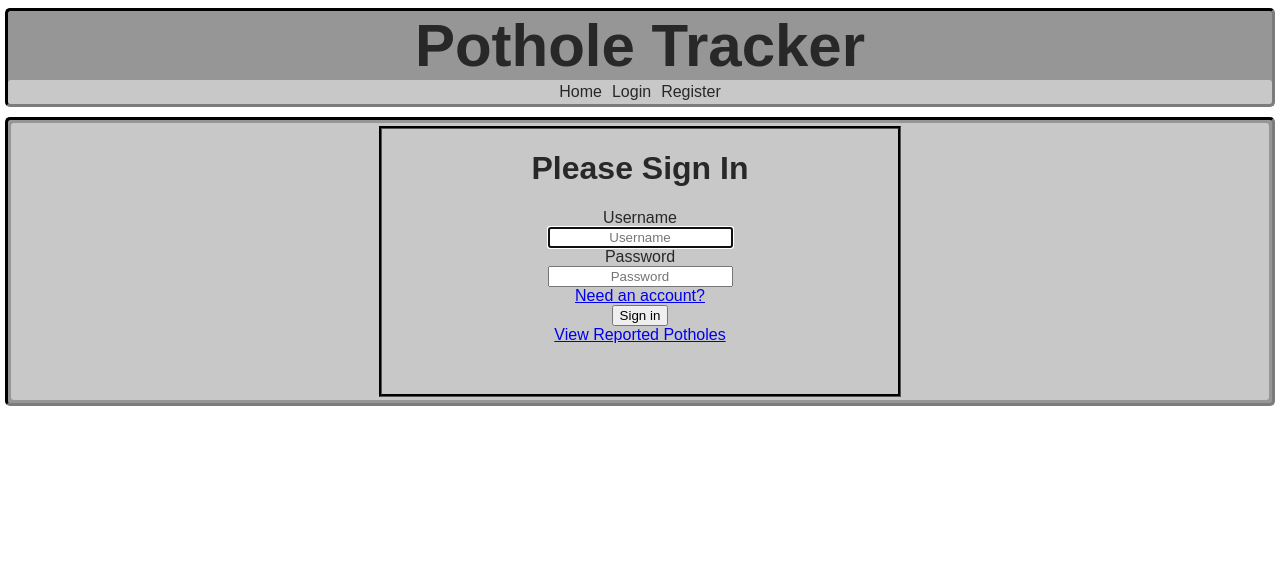
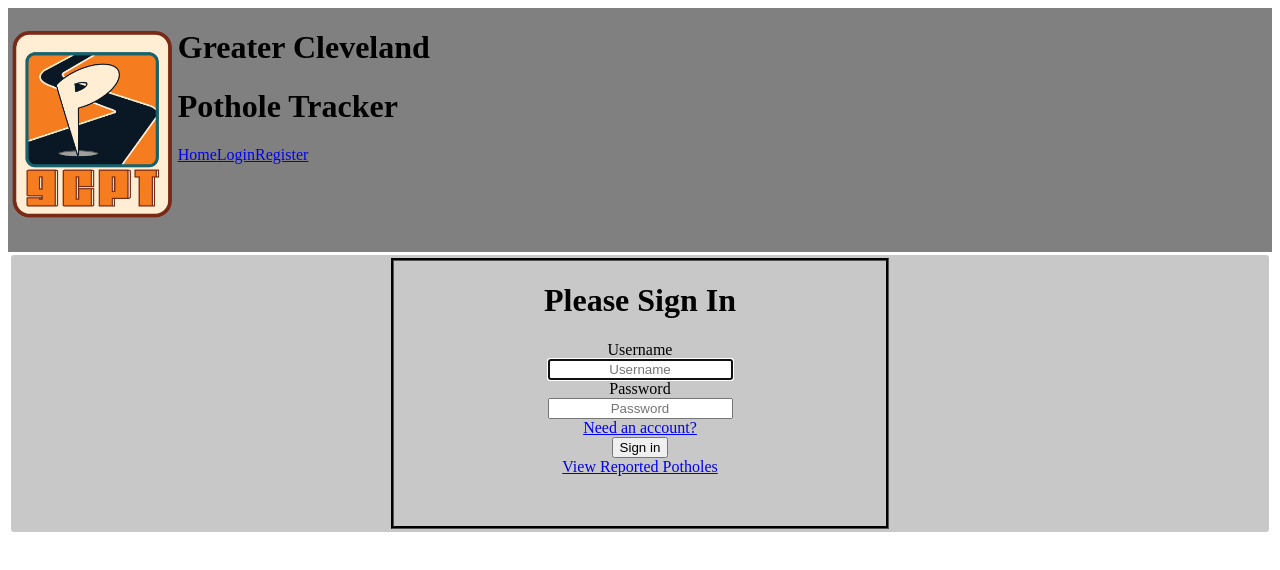
Before and after one commit to willsummy/TE-FinalCapstone, a Vue app in the folder vue/: page /login in a window 1280 px wide. Shown: the top 570 px of the page. Built offline with nearby package versions, Linux system fonts and the light colour scheme; no server answers.

Commit message:
Starting Flexboxes

```diff
--- a/vue/src/App.vue
+++ b/vue/src/App.vue
@@ -1,13 +1,20 @@
 <template>
   <div id="app">
     <div id="header">
-      <h1 id="title">Pothole Tracker</h1>
-      <div id="nav">
-        <router-link id='homelink' class="routerlink" v-bind:class="{ bold: $route.path == '/' }" v-bind:to="{ name: 'home' }">Home</router-link>
-        <router-link id='loginlink' class="routerlink" v-bind:class="{ bold: $route.path == '/login' }" v-bind:to="{ name: 'login' }" v-if="$store.state.token == ''">Login</router-link>
-        <router-link id='registerlink' class="routerlink" v-bind:class="{ bold: $route.path == '/register' }" v-bind:to="{ name: 'register' }" v-if="$store.state.token == ''">Register</router-link>
-        <router-link id='logoutlink' class="routerlink" v-bind:to="{ name: 'logout' }" v-if="$store.state.token != ''">Logout</router-link>
+      <div>
+        <img src="./img/logo.png" alt="">
       </div>
+      <div>
+        <h1 id="title1">Greater Cleveland</h1>
+        <h1 id="title2">Pothole Tracker</h1>
+        <div id="nav">
+          <router-link id='homelink' class="routerlink" v-bind:class="{ bold: $route.path == '/' }" v-bind:to="{ name: 'home' }">Home</router-link>
+          <router-link id='loginlink' class="routerlink" v-bind:class="{ bold: $route.path == '/login' }" v-bind:to="{ name: 'login' }" v-if="$store.state.token == ''">Login</router-link>
+          <router-link id='registerlink' class="routerlink" v-bind:class="{ bold: $route.path == '/register' }" v-bind:to="{ name: 'register' }" v-if="$store.state.token == ''">Register</router-link>
+          <router-link id='logoutlink' class="routerlink" v-bind:to="{ name: 'logout' }" v-if="$store.state.token != ''">Logout</router-link>
+        </div>
+      </div>
+
     </div>
     <div id='router'>
       <router-view />
@@ -32,54 +39,14 @@ export default {
 
 <style>
 
-#app {
-}
-
-#app, #header {
-  display: flex;
-  flex-direction: column;
-  align-items: center;
-  font-family: sans-serif;
-  color: rgb(40, 40, 40);
-}
-
-#header, #router {
-  width: 100%;
-  border-style: inset;
-  border-radius: 5px;
-  border-color:  rgb(40, 40, 40);
-  background-color:  rgb(150, 150, 150);
+img {
+  height: 15rem;
 }
 
 #header {
-
-  margin-bottom: 10px;
-}
-
-#title {
-  font-size: 60px;
-  margin: 0px;
-}
-
-#nav {
-  width: 100%;
-  display: block;
-  text-align: center;
-  background-color: rgb(200,200,200);
-  padding-bottom: 3px;
-  padding-top: 3px;
-  border-radius: 3px;
-}
-
-.routerlink {
-  margin-left: 5px;
-  margin-right: 5px;
-  text-decoration: none;
-  color: rgb(40, 40, 40);
-}
-
-.routerlink:hover {
-  text-decoration: underline;
+  background-color: gray;
+  display: flex;
+  flex-direction: row;
 }
 
 </style>
```
Also changed, not shown: vue/src/img/logo.png (added).
